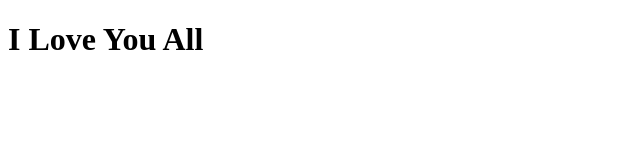
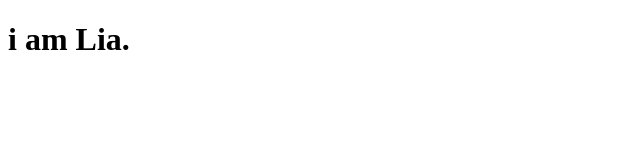
Before and after one commit to chenjiezi/x-ui, a website: page index.html in a window 1280 px wide. Shown: the whole page, without its empty margins (0-640 px from the left). Drawn offline with Linux system fonts and the light colour scheme.

Commit message:
feat(index.html): I am Lia.

```diff
--- a/index.html
+++ b/index.html
@@ -9,7 +9,7 @@
 </head>
 
 <body>
-  <h1>I Love You All</h1>
+  <h1>i am Lia.</h1>
 </body>
 
 </html>
```
